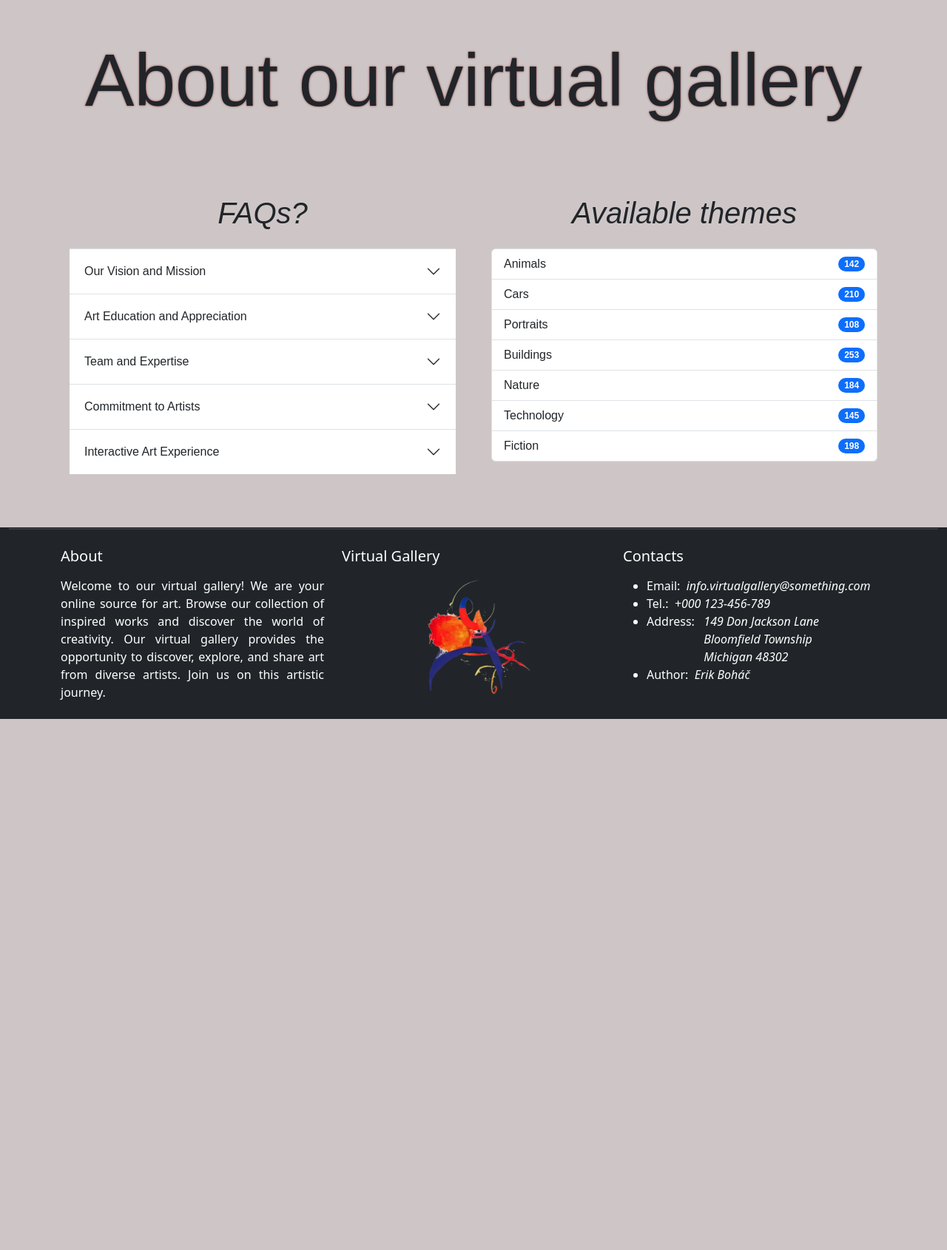
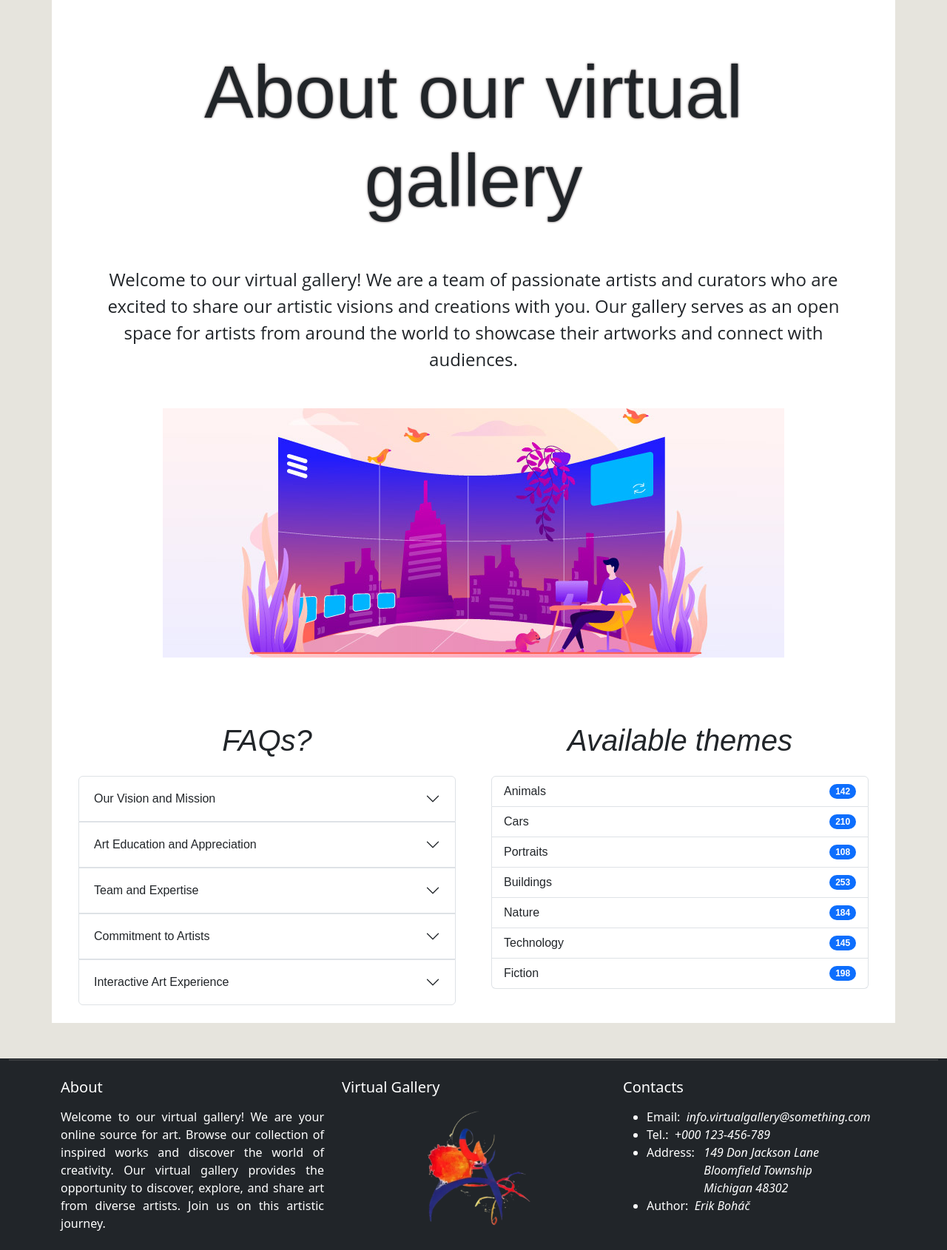
Before and after one commit to abcdefghijklmnopqrmnopqrstuvwxyz/WaFinal, a PHP site: page /pages/about.html in a window 1280 px wide. Shown: the part 97-1787 px from the top of the page at 74% size. Before the commit the page ends 1069 px from the top, so only its background shows below. Run offline with PHP 8.4, Linux system fonts and the light colour scheme.

Commit message:
Update
Updated about-us page and design

```diff
--- a/css/style.css
+++ b/css/style.css
@@ -17,16 +17,24 @@ header {
 .text-container-2 {
     font-size: 100px;
     font-family: 'Poppins', sans-serif;
-    text-shadow: 0px 0px 3px #8f3f3f;
+    text-shadow: 0px 0px 3px #504343;
 }
 
 .text-container-3 {
     font-family: 'PT Sans', sans-serif;
 }
 
+.text-container-4 {
+    font-family: 'Open Sans', sans-serif;
+}
+
 @media only screen and (max-width: 800px) {
     .text-container {
         font-size: 120px;
+    }
+
+    .text-container-2 {
+        font-size: 90px;
     }
 }
 
@@ -34,11 +42,19 @@ header {
     .text-container {
         font-size: 100px;
     }
+
+    .text-container-2 {
+        font-size: 80px;
+    }
 }
 
 @media only screen and (max-width: 500px) {
     .text-container {
         font-size: 80px;
+    }
+
+    .text-container-2 {
+        font-size: 70px;
     }
 }
 
@@ -109,7 +125,7 @@ header {
 }
 
 .backgr-2 {
-    background-color: rgb(206, 198, 198);
+    background-color: rgb(230, 228, 221);
 }
 
 .textjustify {
--- a/pages/about.html
+++ b/pages/about.html
@@ -67,15 +67,26 @@
             </nav>
         </header>
 
-        <main class="text-center">
+        <main class="text-center backgr-2">
+            <div class="container bg-white">
+                <div class="d-block pt-3 mb-5">
                     <h1 class="p-5 text-container-2">About our virtual gallery</h1>
+                    <p class="fs-4 mx-5 text-container-4">Welcome to our virtual gallery! We are a team of passionate artists and curators who are excited to share our artistic visions and creations with you. Our gallery serves as an open space for artists from around the world to showcase their artworks and connect with audiences.</p>
+                </div>
+                <div class="container text-cont mb-5">
+                    <div class="row d-md-flex d-block">
+                        <div class="col">
+                            <img class="img-fluid" src="../img/pic-1.jpg" alt="pic1">
+                        </div>
+                    </div>
+                </div>
                 <div class="container text-container-3">
                     <div class="row d-md-flex d-block">
                         <div class="accordion accordion-flush col-md-6 p-4">
                             <h1 class="text-center py-3 display-6 fst-italic">
                                 FAQs?
                             </h1>
-                        <div class="accordion-item py-1">
+                            <div class="accordion-item py-1 rounded-top border">
                                 <h2 class="accordion-header">
                                     <button class="accordion-button collapsed" data-bs-toggle="collapse" data-bs-target="#First">Our Vision and Mission</button>
                                 </h2>
@@ -85,7 +96,7 @@
                                     </div>
                                 </div>
                             </div>
-                        <div class="accordion-item py-1">
+                            <div class="accordion-item py-1 border">
                                 <h2 class="accordion-header">
                                     <button class="accordion-button collapsed" data-bs-toggle="collapse" data-bs-target="#Fifth">Art Education and Appreciation</button>
                                 </h2>
@@ -95,7 +106,7 @@
                                     </div>
                                 </div>
                             </div>
-                        <div class="accordion-item py-1">
+                            <div class="accordion-item py-1 border">
                                 <h2 class="accordion-header">
                                     <button class="accordion-button collapsed" data-bs-toggle="collapse" data-bs-target="#Second">Team and Expertise</button>
                                 </h2>
@@ -105,7 +116,7 @@
                                     </div>
                                 </div>
                             </div>
-                        <div class="accordion-item py-1">
+                            <div class="accordion-item py-1 border">
                                 <h2 class="accordion-header">
                                     <button class="accordion-button collapsed" data-bs-toggle="collapse" data-bs-target="#Third">Commitment to Artists</button>
                                 </h2>
@@ -115,7 +126,7 @@
                                     </div>
                                 </div>
                             </div>
-                        <div class="accordion-item py-1">
+                            <div class="accordion-item py-1 rounded-bottom border">
                                 <h2 class="accordion-header">
                                     <button class="accordion-button collapsed" data-bs-toggle="collapse" data-bs-target="#Fourth">Interactive Art Experience</button>
                                 </h2>
@@ -163,7 +174,7 @@
                         </div>
                     </div>
                 </div>
-
+            </div>
         </main>
 
         <footer class="container-fluid bg-dark mt-5">
```
Also changed, not shown: img/pic-1.jpg (added). Lines whose indentation alone changed are shown as unchanged.
